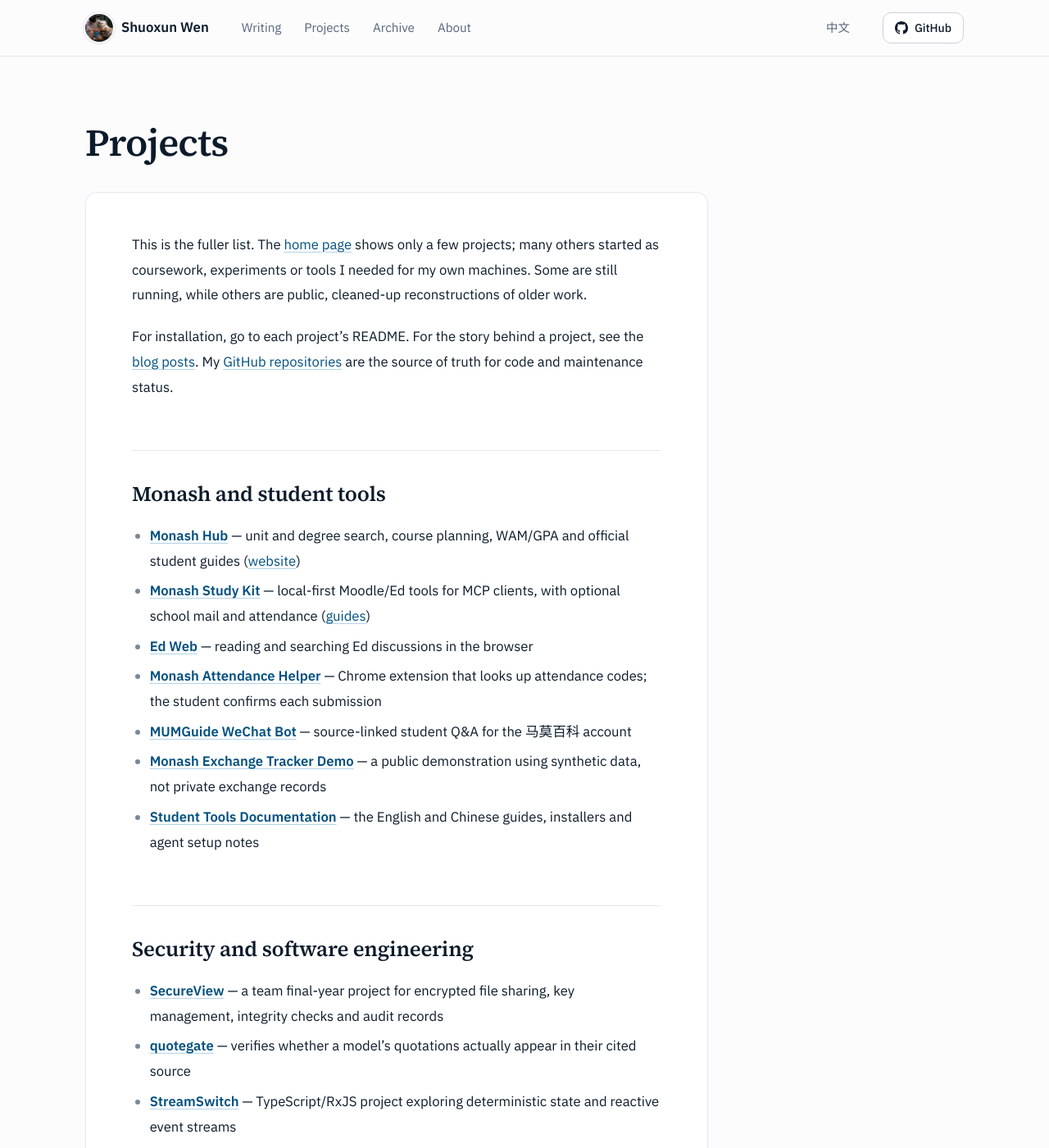
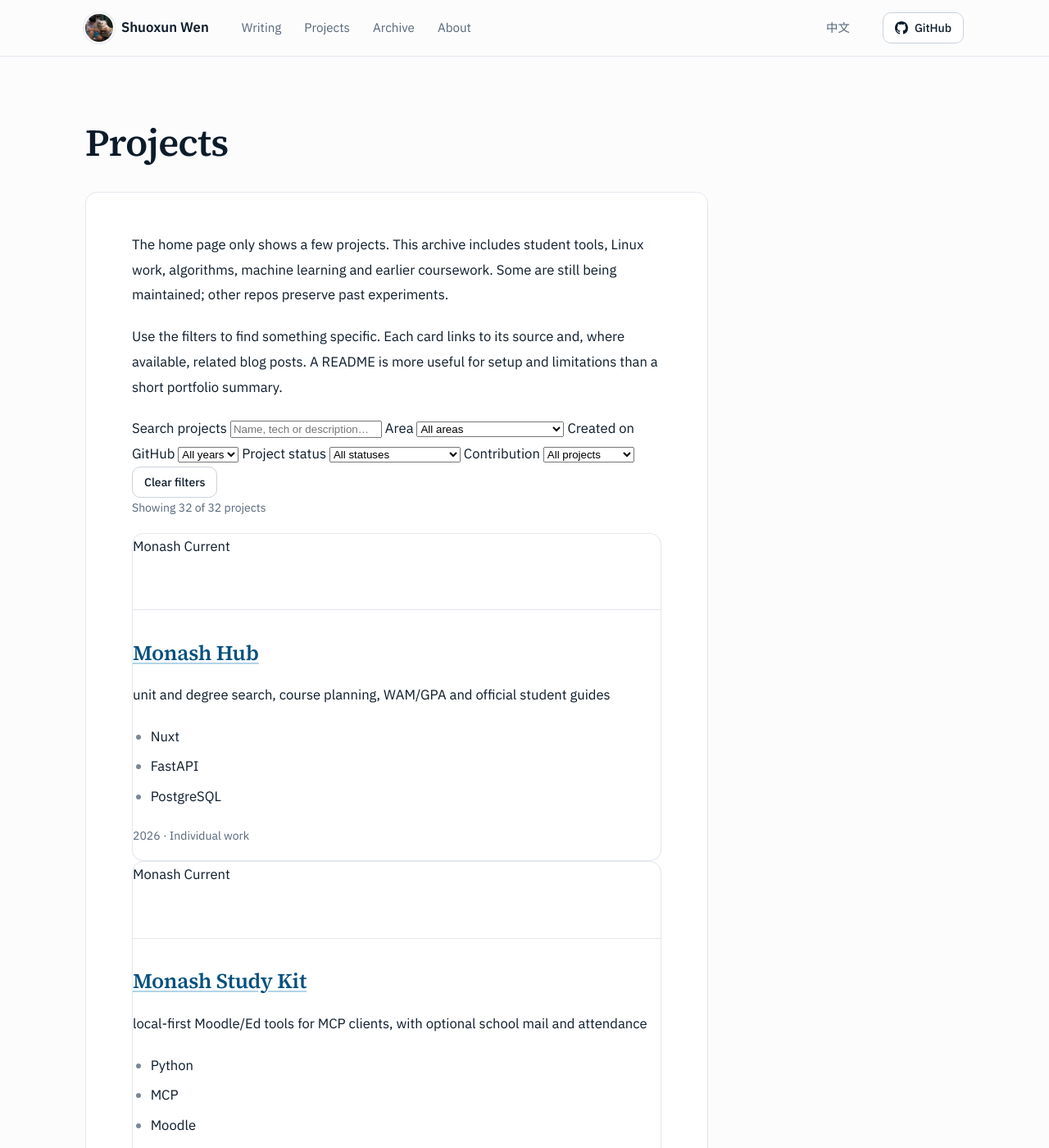
Before and after one commit to Waldo0926/waldo0926.github.io, a Jekyll site: the page built from projects/index.md, in a window 1280 px wide and 1400 px high. Shown: the whole window at 82% size. Built offline with Jekyll 4.4.1, drawn with Linux system fonts in a browser that asks for light colours; some of the changed text lies outside the part shown.

Commit message:
feat(blog): turn English projects list into searchable portfolio

```diff
--- a/projects/index.md
+++ b/projects/index.md
@@ -3,61 +3,11 @@
 title: Projects
 permalink: /projects/
 alt: /zh/projects/
-description: Public projects across student tools, security, algorithms, machine learning and infrastructure.
+description: Browse public projects by technology, status, year and how I contributed.
 ---
 
-This is the fuller list. The [home page](/) shows only a few projects; many others started as coursework, experiments or tools I needed for my own machines. Some are still running, while others are public, cleaned-up reconstructions of older work.
+The home page only shows a few projects. This archive includes student tools, Linux work, algorithms, machine learning and earlier coursework. Some are still being maintained; other repos preserve past experiments.
 
-For installation, go to each project's README. For the story behind a project, see the [blog posts](/#writing). My [GitHub repositories](https://github.com/Waldo0926?tab=repositories) are the source of truth for code and maintenance status.
+Use the filters to find something specific. Each card links to its source and, where available, related blog posts. A README is more useful for setup and limitations than a short portfolio summary.
 
-## Monash and student tools
-
-- **[Monash Hub](https://github.com/Waldo0926/monash-hub)** — unit and degree search, course planning, WAM/GPA and official student guides ([website](https://monashhub.secureview.tech))
-- **[Monash Study Kit](https://github.com/Waldo0926/monash-study-kit)** — local-first Moodle/Ed tools for MCP clients, with optional school mail and attendance ([guides](https://docs.secureview.tech/study-kit/))
-- **[Ed Web](https://github.com/Waldo0926/ed-web)** — reading and searching Ed discussions in the browser
-- **[Monash Attendance Helper](https://github.com/Waldo0926/monash-attendance-reminder)** — Chrome extension that looks up attendance codes; the student confirms each submission
-- **[MUMGuide WeChat Bot](https://github.com/Waldo0926/mumguide-wechat-bot)** — source-linked student Q&A for the 马莫百科 account
-- **[Monash Exchange Tracker Demo](https://github.com/Waldo0926/monash-abroad-tracker-demo)** — a public demonstration using synthetic data, not private exchange records
-- **[Student Tools Documentation](https://github.com/Waldo0926/monash-tools-docs)** — the English and Chinese guides, installers and agent setup notes
-
-## Security and software engineering
-
-- **[SecureView](https://github.com/Waldo0926/SecureView)** — a team final-year project for encrypted file sharing, key management, integrity checks and audit records
-- **[quotegate](https://github.com/Waldo0926/quotegate)** — verifies whether a model's quotations actually appear in their cited source
-- **[StreamSwitch](https://github.com/Waldo0926/streamswitch)** — TypeScript/RxJS project exploring deterministic state and reactive event streams
-
-## Linux, networking and self-hosting
-
-- **[Edge Fleet Ops Automation](https://github.com/Waldo0926/edge-fleet-ops-automation)** — sanitized Linux fleet monitoring, storage health and alerts; original deployment is not published
-- **[Homelab Network Automation](https://github.com/Waldo0926/homelab-network-automation)** — reconstructed iKuai monitoring and guarded network operations; original deployment retired
-- **[Uptime](https://github.com/Waldo0926/uptime)** — checks for services I operate ([status page](https://waldo0926.github.io/uptime/))
-- **[This blog](https://github.com/Waldo0926/waldo0926.github.io)** — Jekyll, GitHub Pages and VPS deployment
-
-## Algorithms and programming
-
-- **[Advanced String Algorithms](https://github.com/Waldo0926/advanced-string-algorithms)** — Z-based matching, BWT search, suffix trees and Rabin–Karp
-- **[Classical Algorithms in C++](https://github.com/Waldo0926/classical-algorithms-cpp)** — algorithm design and comparisons
-- **[N-Queens Algorithm Visualizer](https://github.com/Waldo0926/n-queens-algorithm-visualizer)** — backtracking, pruning and local search
-- **[Data Structures Labs in C++](https://github.com/Waldo0926/data-structures-labs-cpp)** — reconstructed data-structure exercises
-- **[BST Record Management](https://github.com/Waldo0926/bst-record-management-cpp)** — a modernized binary-search-tree record manager
-- **[MARIE Bitmap Text Renderer](https://github.com/Waldo0926/MARIE-Bitmap-Text-Renderer)** — low-level bitmap text rendering in MARIE
-- **[C/C++ Programming Foundations](https://github.com/Waldo0926/c-cpp-programming-foundations)** — early programming exercises and CCF CSP practice
-
-## Machine learning, data and databases
-
-- **[TensorFlow CNN Image Classification](https://github.com/Waldo0926/tensorflow-cnn-image-classification)** — CIFAR-10/MNIST experiments and comparisons
-- **[Pattern Recognition from Scratch](https://github.com/Waldo0926/pattern-recognition-from-scratch)** — NumPy implementations of classical methods
-- **[Animal Expert System](https://github.com/Waldo0926/animal-expert-system)** — symbolic rules and forward chaining
-- **[Student Performance ML Pipeline](https://github.com/Waldo0926/student-performance-ml-pipeline)** — leakage-aware, reproducible evaluation
-- **[Million-Row Tweet Analysis](https://github.com/Waldo0926/million-row-tweet-analysis-bash-r)** — streaming text analysis in Bash, Python and R
-- **[Database Systems SQL Labs](https://github.com/Waldo0926/database-systems-sql-labs)** — SQL Server schemas, queries and verification
-
-## Engineering coursework and experiments
-
-- **[Bike-Share Visualizer](https://github.com/Waldo0926/bike-share-visualizer-cpp)** — C++ station data and map rendering
-- **[PUMA 560 Robot Trajectory Planning](https://github.com/Waldo0926/puma560-robot-trajectory-planning)** — MATLAB robotics and kinematics
-- **[Digital Signal Processing in MATLAB](https://github.com/Waldo0926/digital-signal-processing-matlab)** — sampling, FFT, windows and filtering
-- **[Wi-Fi Site Survey Analysis](https://github.com/Waldo0926/wifi-site-survey-analysis)** — indoor WLAN measurements and analysis
-- **[Enterprise Network Security Architecture](https://github.com/Waldo0926/enterprise-network-security-architecture)** — a fictional network architecture and validation
-
-Private repositories and unpublished student data are deliberately excluded. Public coursework repositories are for reviewing my own implementations and experiments, not substitutes for current assessment work.
+{% include portfolio.html %}
```
